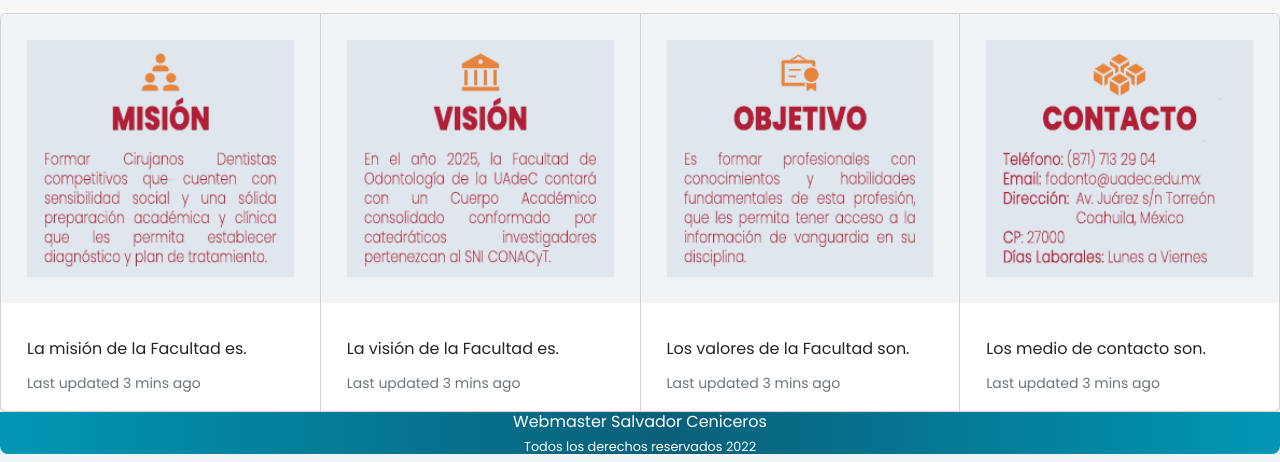
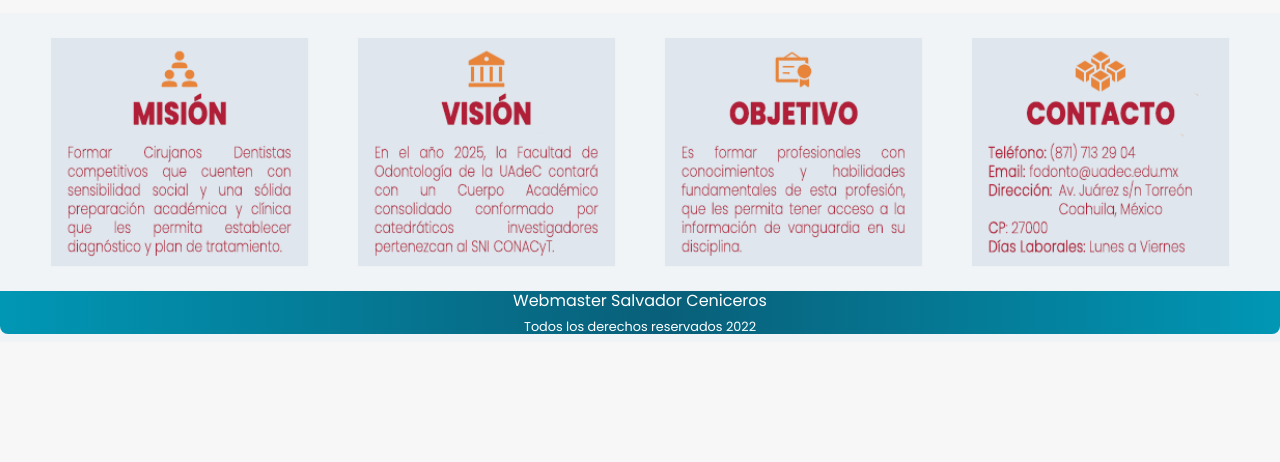
Before and after one commit to salvadorceniceros/proyectofinal, a website: page pages/instalaciones.html in a window 1280 px wide. Shown: the part 2867-3329 px from the top of the page. After the commit the page ends 3209 px from the top, so only its background shows below. Drawn offline with nearby package versions, Linux system fonts and the light colour scheme.

Commit message:
Terminando con los datos de footer - identidad

```diff
--- a/pages/instalaciones.html
+++ b/pages/instalaciones.html
@@ -360,40 +360,12 @@
   </section>
 
     <footer>
-        <div class="card-group">
-            <div class="card">
-              <img class="card-img-top" src="../img/mision.png" alt="Card image cap">
-              <div class="card-body">
-                <h5 class="card-title"></h5>
-                <p class="card-text">La misión de la Facultad es.</p>
-                <p class="card-text"><small class="text-muted">Last updated 3 mins ago</small></p>
-              </div>
-            </div>
-            <div class="card">
-              <img class="card-img-top" src="../img/vision.png" alt="Card image cap">
-              <div class="card-body">
-                <h5 class="card-title"></h5>
-                <p class="card-text">La visión de la Facultad es.</p>
-                <p class="card-text"><small class="text-muted">Last updated 3 mins ago</small></p>
-              </div>
-            </div>
-            <div class="card">
-              <img class="card-img-top" src="../img/valores.png" alt="Card image cap">
-              <div class="card-body">
-                <h5 class="card-title"></h5>
-                <p class="card-text">Los valores de la Facultad son.</p>
-                <p class="card-text"><small class="text-muted">Last updated 3 mins ago</small></p>
-              </div>
-            </div>
-            <div class="card">
-              <img class="card-img-top" src="../img/contacto.png" alt="Card image cap">
-              <div class="card-body">
-                <h5 class="card-title"></h5>
-                <p class="card-text">Los medio de contacto son.</p>
-                <p class="card-text"><small class="text-muted">Last updated 3 mins ago</small></p>
-              </div>
-            </div>
-          </div>
+      <div class="identidad">
+        <img src="../img/mision.png " width="24% " alt="Misión de la Facultad ">
+        <img src="../img/vision.png " width="24% " alt="Visión de la Facultad ">
+        <img src="../img/valores.png " width="24% " alt="Objetivo de la Facultad ">
+        <img src="../img/contacto.png " width="24% " alt="Datos de Contacto ">
+    </div>
         <div class="degradado">
             <h3>Webmaster Salvador Ceniceros</h3>
             <h4>Todos los derechos reservados 2022</h4>
--- a/scss/styles.scss
+++ b/scss/styles.scss
@@ -198,27 +198,6 @@ header{
         }
     }
 }
-// Mi footer con Degradado
-footer {
-    margin-top: 15px;
-    background-color: #F0F4F7;
-    grid-area: footer;
-	h3 {
-		font-size: 1rem;
-		text-align: center;
-	}
-    h4 {
-        font-size: 0.8rem;
-        text-align: center;
-    }
-    .degradado {
-        background: rgb(0,151,181);
-        background: linear-gradient(90deg, rgba(0,151,181,1) 0%, rgba(9,95,121,1) 52%, rgba(0,151,181,1) 100%);
-        color: $color-secundario;
-        border-bottom-left-radius: 0.5rem;
-        border-bottom-right-radius: 0.5rem;}
-}
-
 // mis Noticias
 .noticias{
 	display: flex;
@@ -308,4 +287,30 @@ footer {
     }
 }
 
+// Mi footer
+footer {
+    .identidad{
+        display: flex;
+        justify-content: center;
+    }
+    margin-top: 15px;
+    background-color: #F0F4F7;
+    grid-area: footer;
+	h3 {
+		font-size: 1rem;
+		text-align: center;
+	}
+    h4 {
+        font-size: 0.8rem;
+        text-align: center;
+    }
+    .degradado {
+        background: rgb(0,151,181);
+        background: linear-gradient(90deg, rgba(0,151,181,1) 0%, rgba(9,95,121,1) 52%, rgba(0,151,181,1) 100%);
+        color: $color-secundario;
+        border-bottom-left-radius: 0.5rem;
+        border-bottom-right-radius: 0.5rem;}
+}
+
+
 @import "utilities/medias";
```
Also changed, not shown: index.html (+4 -4 lines), pages/contacto.html (+1 -1 lines), pages/licenciatura.html (+1 -1 lines), pages/maestria.html (+1 -1 lines), pages/nosotros.html (+1 -1 lines), css/style.css, 1 other file.
